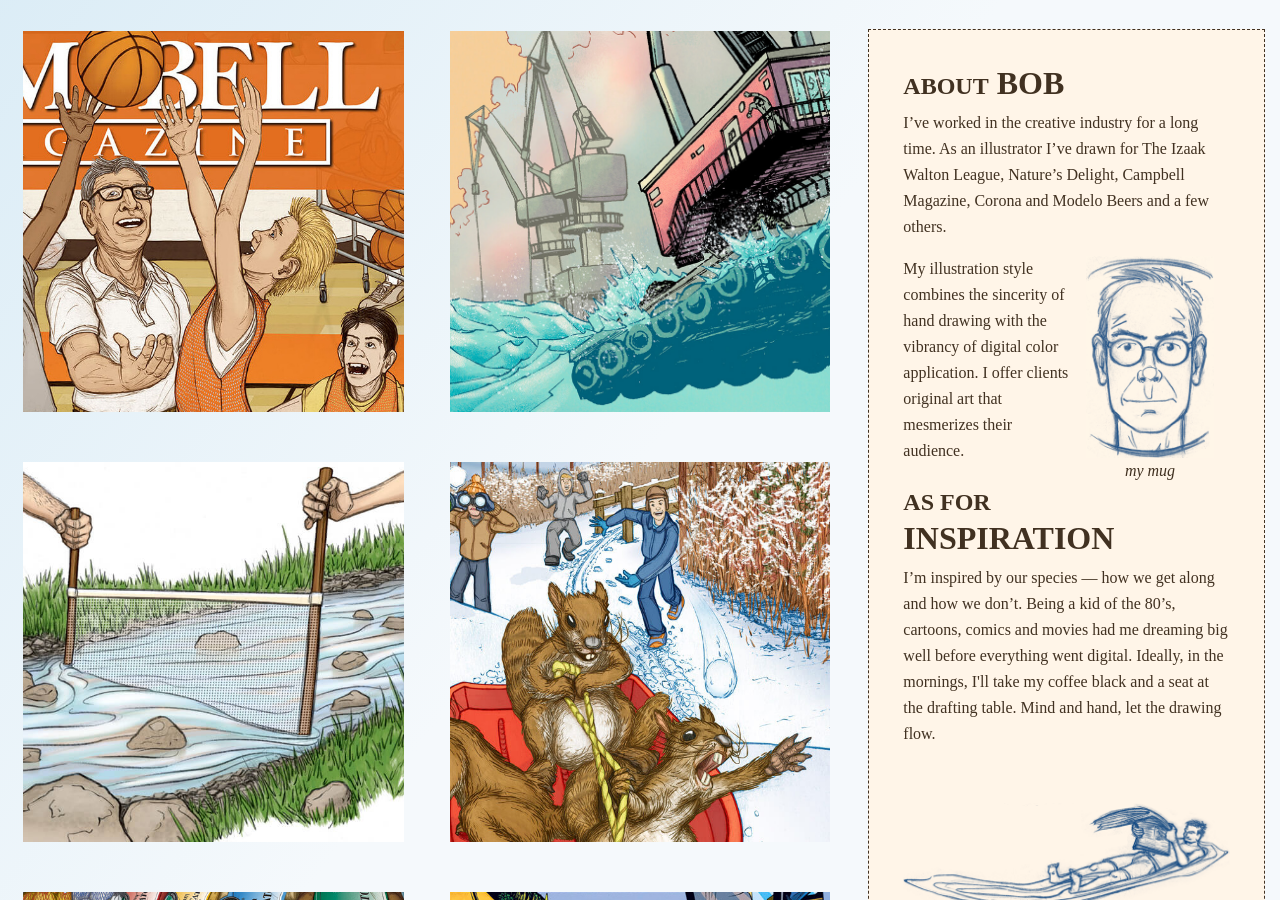
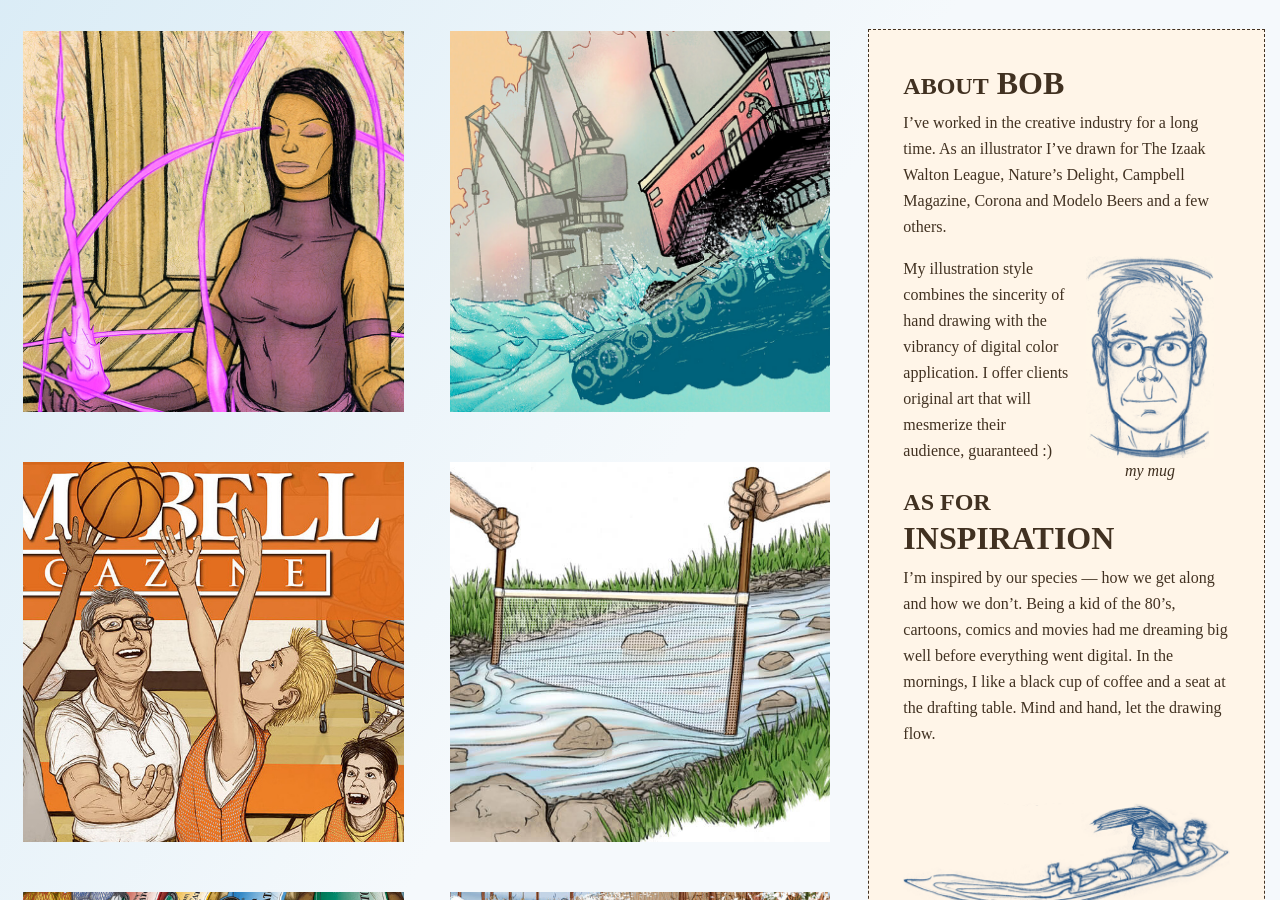
Before and after one commit to bobdry/illus, a Jekyll site: the page built from index.md, in a window 1280 px wide and 900 px high, scrolled down 274 px. Built offline with Jekyll 4.4.1, drawn with Linux system fonts in a browser that asks for light colours; some web fonts are replaced.

Commit message:
adding quarantine hero set

```diff
--- a/_config.yml
+++ b/_config.yml
@@ -16,6 +16,9 @@
   hatch:
     output: true
     permalink: :collection/:name
+  hero:
+    output: true
+    permalink: :collection/:name
   izaak:
     output: true
     permalink: :collection/:name
--- a/_includes/basic_info.html
+++ b/_includes/basic_info.html
@@ -5,9 +5,9 @@
     <div class="mug-anim"><img src="{{ "images/my_mug_anim.gif" | prepend: site.baseurl }}"/></div>
     <img src="{{ "images/my_mug_one.png" | prepend: site.baseurl }}" class="mug"/><br><em>my mug</em>
 </div>
-<p>My illustration style combines the sincerity of hand drawing with the vibrancy of digital color application. I offer clients original art that mesmerizes their audience.</p>
+<p>My illustration style combines the sincerity of hand drawing with the vibrancy of digital color application. I offer clients original art that will mesmerize their audience, guaranteed :)</p>
 <h2><span>AS FOR</span> INSPIRATION</h2>
-<p>I&rsquo;m inspired by our species &mdash; how we get along and how we don&rsquo;t. Being a kid of the 80&rsquo;s, cartoons, comics and movies had me dreaming big well before everything went digital. Ideally, in the mornings, I'll take my coffee black and a seat at the drafting table. Mind and hand, let the drawing flow.
+<p>I&rsquo;m inspired by our species &mdash; how we get along and how we don&rsquo;t. Being a kid of the 80&rsquo;s, cartoons, comics and movies had me dreaming big well before everything went digital. In the mornings, I like a black cup of coffee and a seat at the drafting table. Mind and hand, let the drawing flow.
 <div class="about_image">
     <div class="cloniger-anim"><img src="{{ "images/cloniger-anim-400.gif" | prepend: site.baseurl }}" class="img-fluid"/></div>
     <img src="{{ "images/cloniger.png" | prepend: site.baseurl }}" class="cloniger img-fluid"/><em>my grandfather &ndash; floating on the family pond, reading his paper</em>
--- a/_layouts/portfolio.html
+++ b/_layouts/portfolio.html
@@ -20,7 +20,7 @@
         <span id="bdTotPage"></span>
         <span id="bdNext"></span>
         </p>
-        <p><strong>Sets:</strong> <a href="{{ "campbell/campbell-1.html" | prepend: site.baseurl }}">Campbell Magazine</a> | <a href="{{ "hatch/hatch-1.html" | prepend: site.baseurl }}">Hatch Effect</a> | <a href="{{ "izaak/izaak-1.html" | prepend: site.baseurl }}">Izaak Walton League</a> | <a href="{{ "kids/kids-1.html" | prepend: site.baseurl }}">Kids</a> | <a href="{{ "nature/nature-1.html" | prepend: site.baseurl }}">Nature&rsquo;s Delight</a> | <a href="{{ "guada/guada-1.html" | prepend: site.baseurl }}">Guada MX</a></p>
+        <p><strong>Sets:</strong> <a href="{{ "campbell/campbell-1.html" | prepend: site.baseurl }}">Campbell Magazine</a> | <a href="{{ "hatch/hatch-1.html" | prepend: site.baseurl }}">Hatch Effect</a> | <a href="{{ "izaak/izaak-1.html" | prepend: site.baseurl }}">Izaak Walton League</a> | <a href="{{ "hero/hero-1.html" | prepend: site.baseurl }}">Quarantine Heroes</a> | <a href="{{ "nature/nature-1.html" | prepend: site.baseurl }}">Nature&rsquo;s Delight</a> | <a href="{{ "kids/kids-1.html" | prepend: site.baseurl }}">Kids</a> | <a href="{{ "guada/guada-1.html" | prepend: site.baseurl }}">Guada MX</a></p>
     </div>
     </div>
 
--- a/dist/js/main.js
+++ b/dist/js/main.js
@@ -43,6 +43,9 @@
     if (bodySet == 'hatch') {
     paginaTor(bodySet,currPageCount,2);
     }
+    if (bodySet == 'hero') {
+    paginaTor(bodySet,currPageCount,2);
+    }
     else if (bodySet == 'campbell') {
     paginaTor(bodySet,currPageCount,3);
     }
--- a/index.md
+++ b/index.md
@@ -5,8 +5,8 @@
 
 <div class="row">
     <div class="col-12 col-md-6 home-thumbs">
-        <a href="campbell/campbell-1.html">
-        <img src="images/campbell_thumb.jpg" alt="Campbell Portfolio" class="img-fluid">
+        <a href="hero/hero-1.html">
+        <img src="images/hero_thumb.jpg" alt="Quarantine Heroes" class="img-fluid">
         </a>
     </div>
     <div class="col-12 col-md-6 home-thumbs">
@@ -15,8 +15,18 @@
         </a>
     </div>
     <div class="col-12 col-md-6 home-thumbs">
+        <a href="campbell/campbell-1.html">
+        <img src="images/campbell_thumb.jpg" alt="Campbell Portfolio" class="img-fluid">
+        </a>
+    </div>
+    <div class="col-12 col-md-6 home-thumbs">
         <a href="izaak/izaak-1.html">
         <img src="images/izaak_thumb.jpg" alt="Izaak Portfolio" class="img-fluid">
+        </a>
+    </div>
+    <div class="col-12 col-md-6 home-thumbs">
+        <a href="nature/nature-1.html">
+        <img src="images/nature_thumb.jpg" alt="Nature Portfolio" class="img-fluid">
         </a>
     </div>
     <div class="col-12 col-md-6 home-thumbs">
@@ -25,11 +35,6 @@
         </a>
     </div>
     <div class="col-12 col-md-6 home-thumbs">
-        <a href="nature/nature-1.html">
-        <img src="images/nature_thumb.jpg" alt="Nature Portfolio" class="img-fluid">
-        </a>
-    </div>
-    <div class="col-12 col-md-6 home-thumbs">
         <a href="guada/guada-1.html">
         <img src="images/guada_thumb.jpg" alt="Guada MX" class="img-fluid">
         </a>
```
Also changed, not shown: _hero/hero-1.md (added, +14 -0 lines), _hero/hero-2.md (added, +14 -0 lines), dist/main.min.js, images/hero-1.jpg (added), images/hero-2.jpg (added), images/hero-3.jpg (added), images/hero-4.jpg (added), images/hero_thumb.jpg (added).
